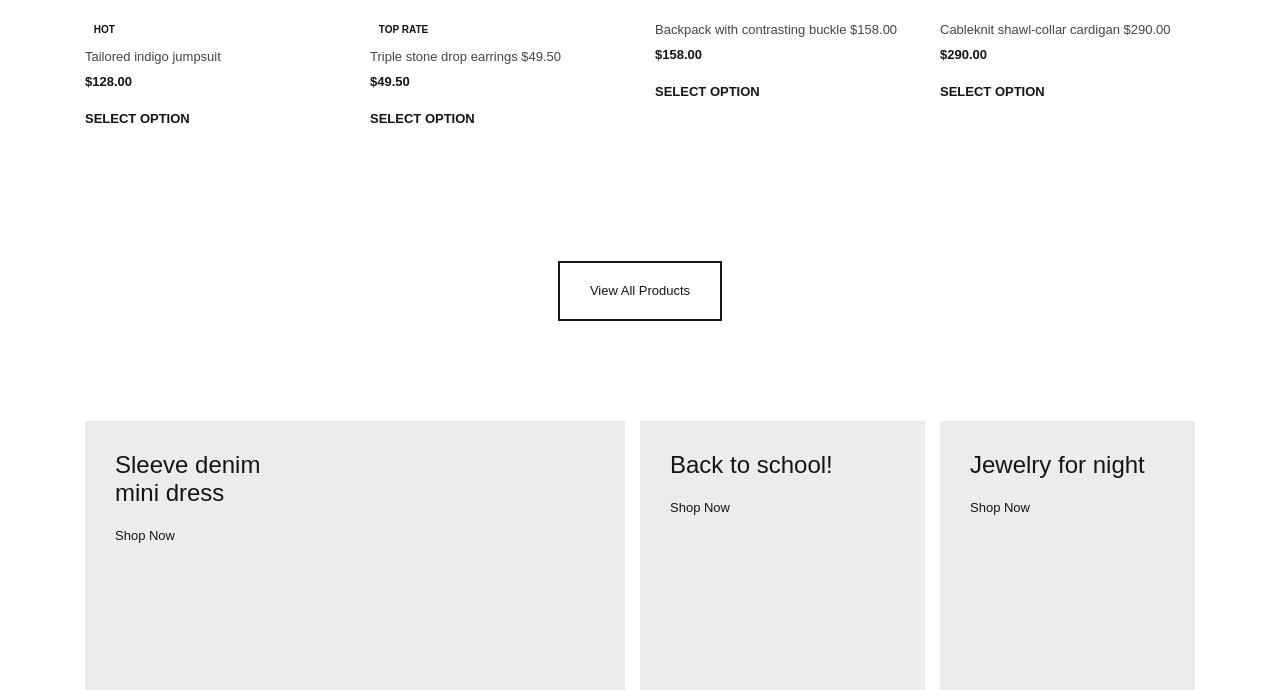
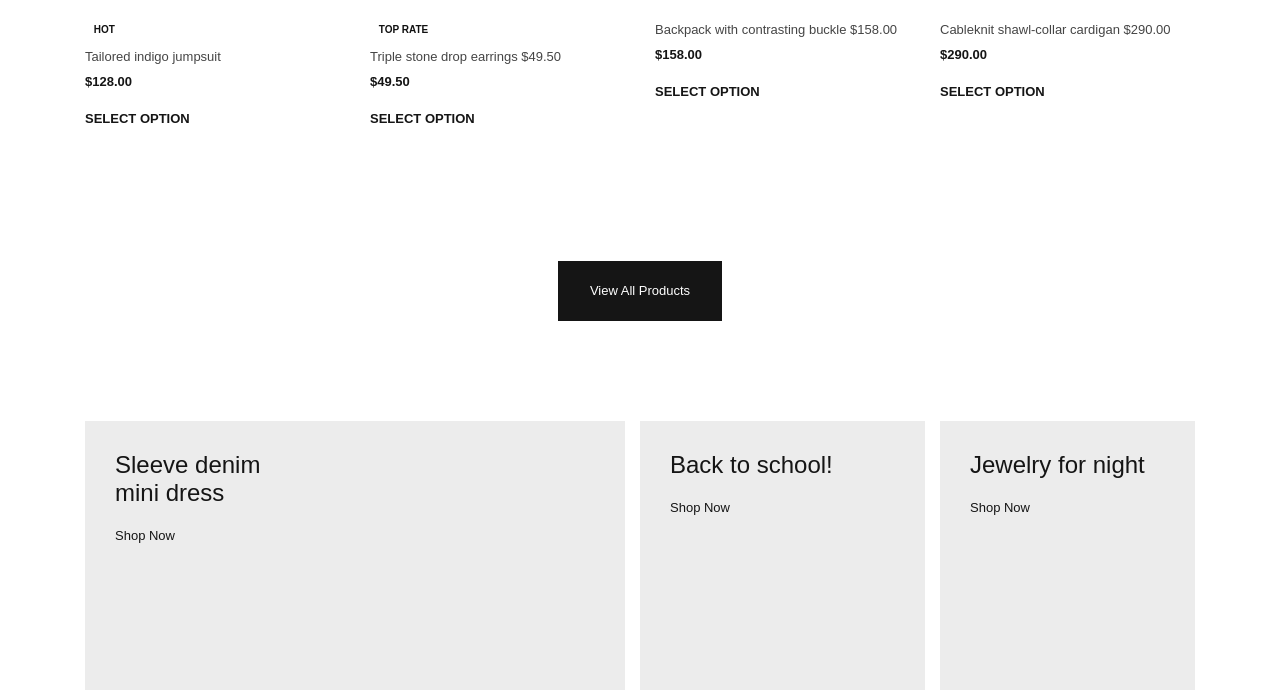
Before and after one commit to zloty60/daft_academy_front-end, a website built with webpack: page src/index.html in a window 1280 px wide. In both pictures the pointer is over the button "View All Products". Shown: the part 2241-2931 px from the top of the page. Built offline with nearby package versions, Linux system fonts and the light colour scheme; files whose address does not match are found by name.

Commit message:
button hover effect

```diff
--- a/src/styles/components/_button.scss
+++ b/src/styles/components/_button.scss
@@ -6,4 +6,9 @@
   border: 2px solid #151515;
   text-transform: capitalize;
   font-weight: 500;
+  &:hover {
+    background-color: #151515;
+    color: #ffffff;
+    transition: background-color 0.4s, color 0.4s;
+  }
 }
```
